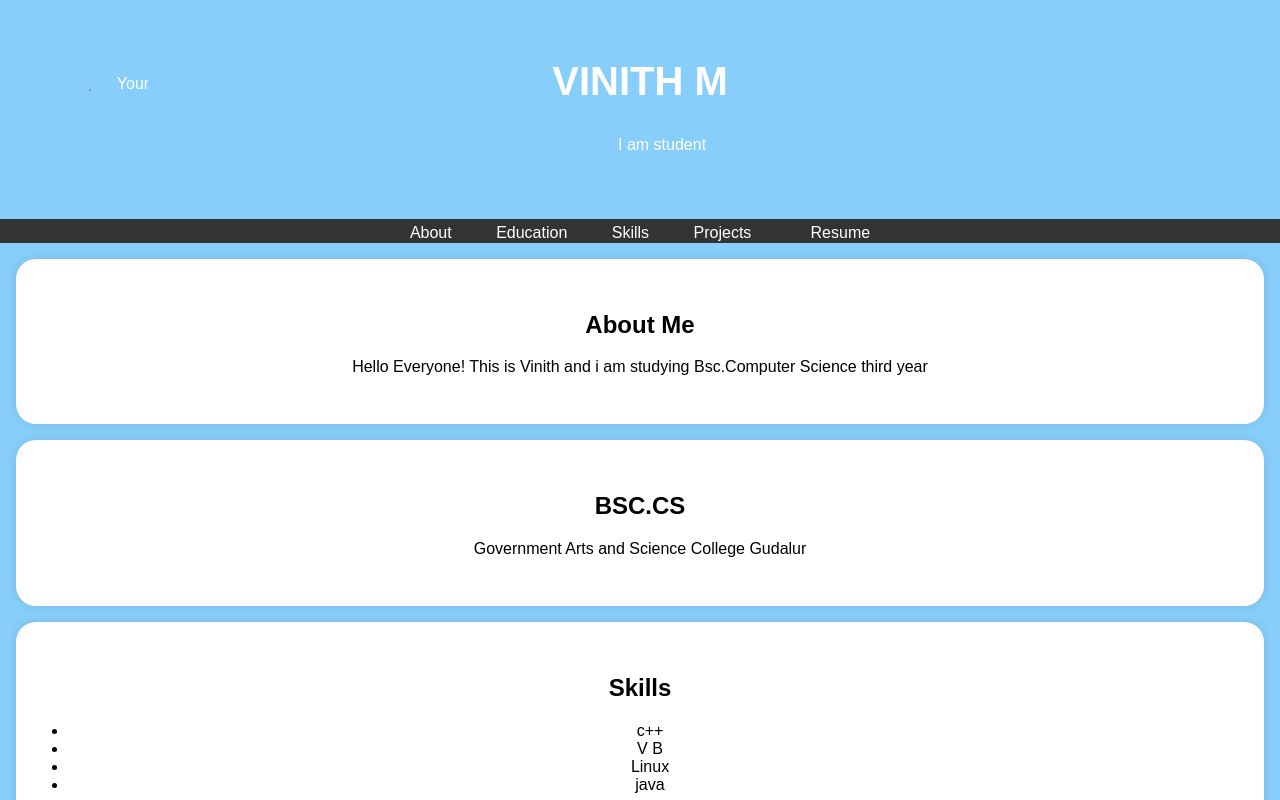
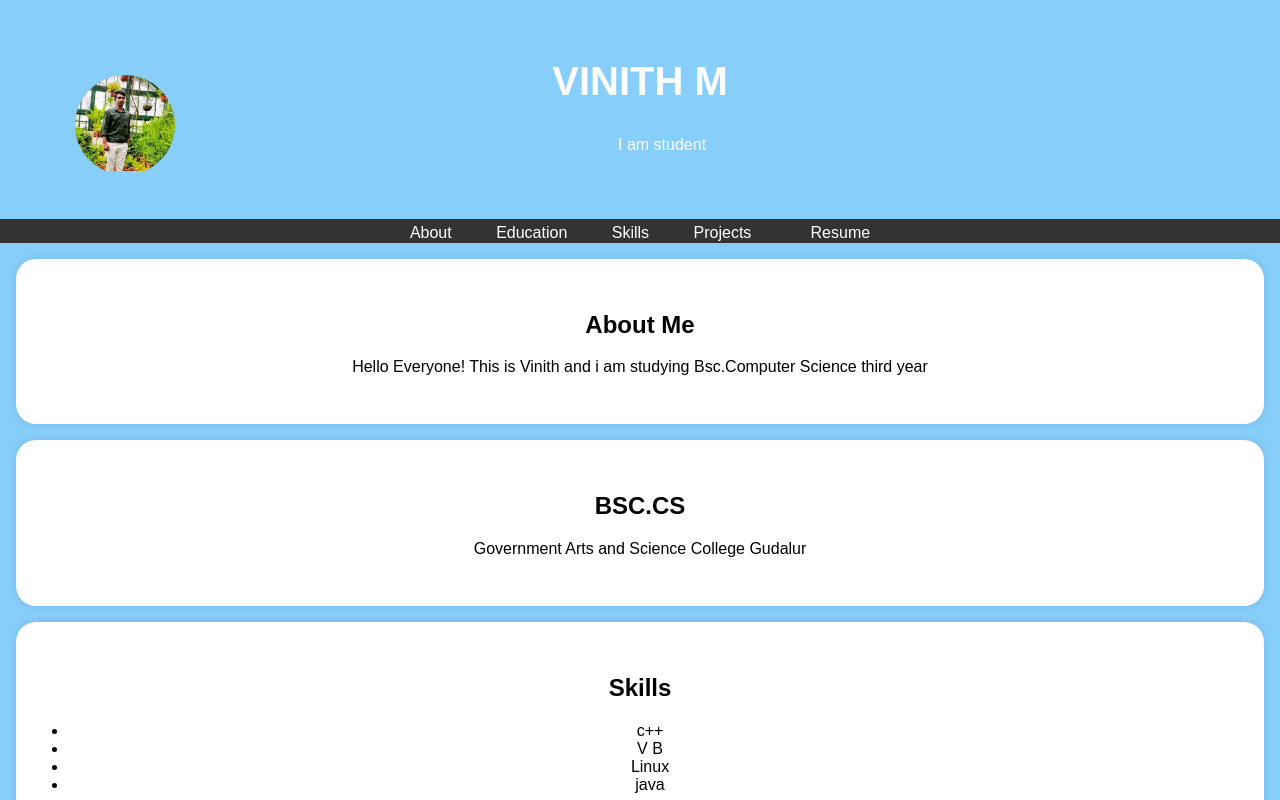
Before and after one commit to VINITHbca/Digital-portfolio, a plain HTML site: page index.html in a window 1280 px wide. Shown: the top 800 px of the page. Drawn offline with Linux system fonts and the light colour scheme.

Commit message:
Update index.html

```diff
--- a/index.html
+++ b/index.html
@@ -91,7 +91,7 @@
            <div class="header-content">
              <!-- Add your profile picture here -->
                <h1>VINITH M</h1></h1>
-         <img src="  /img/IMG-20231025-WA0015.jpg" alt="Your" class="profile-picture">
+         <img src=" IMG-20231024-WA0014.jpg" alt="Your" class="profile-picture">
              <p>ㅤㅤㅤI am student</p>
 
            </div>
```
